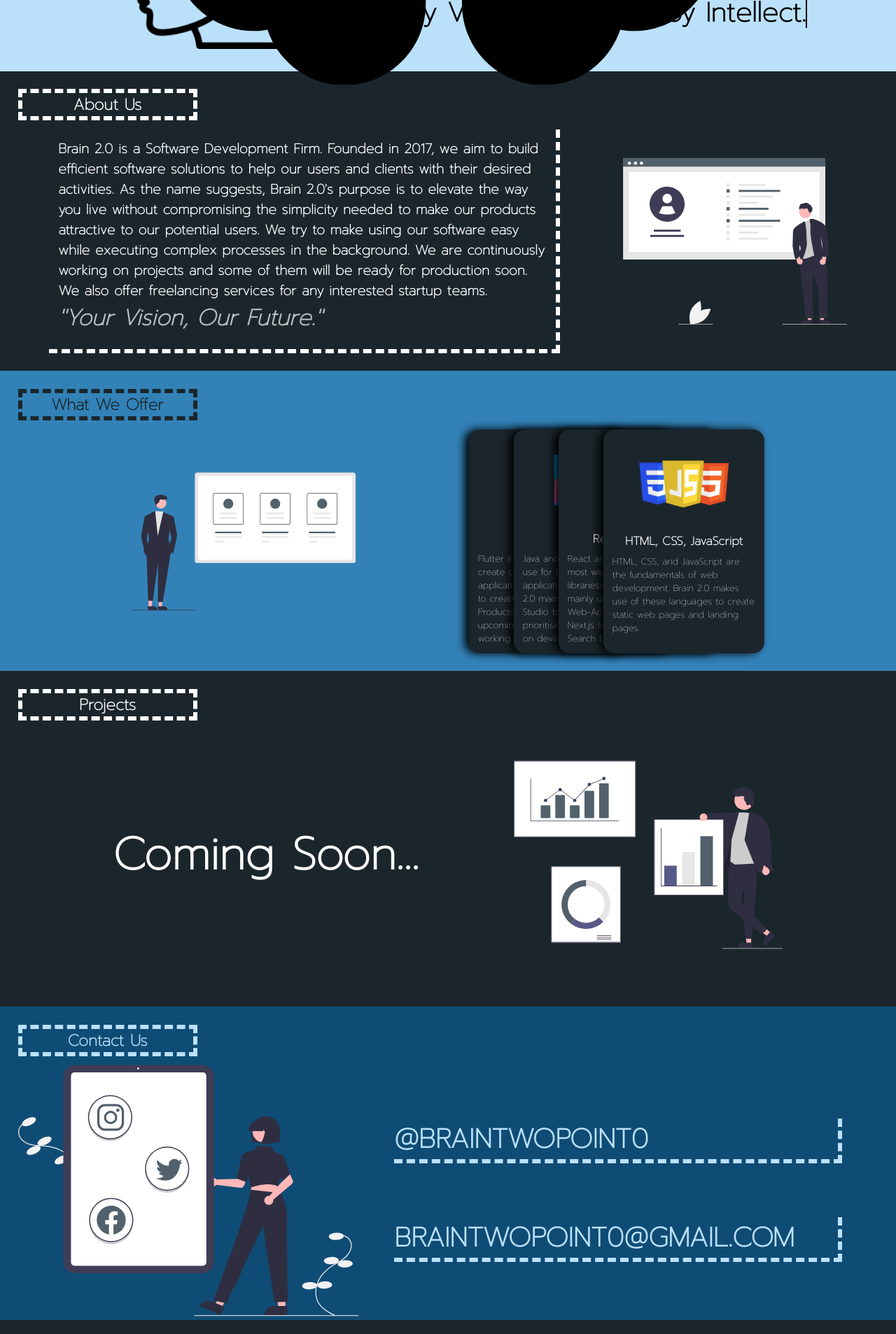
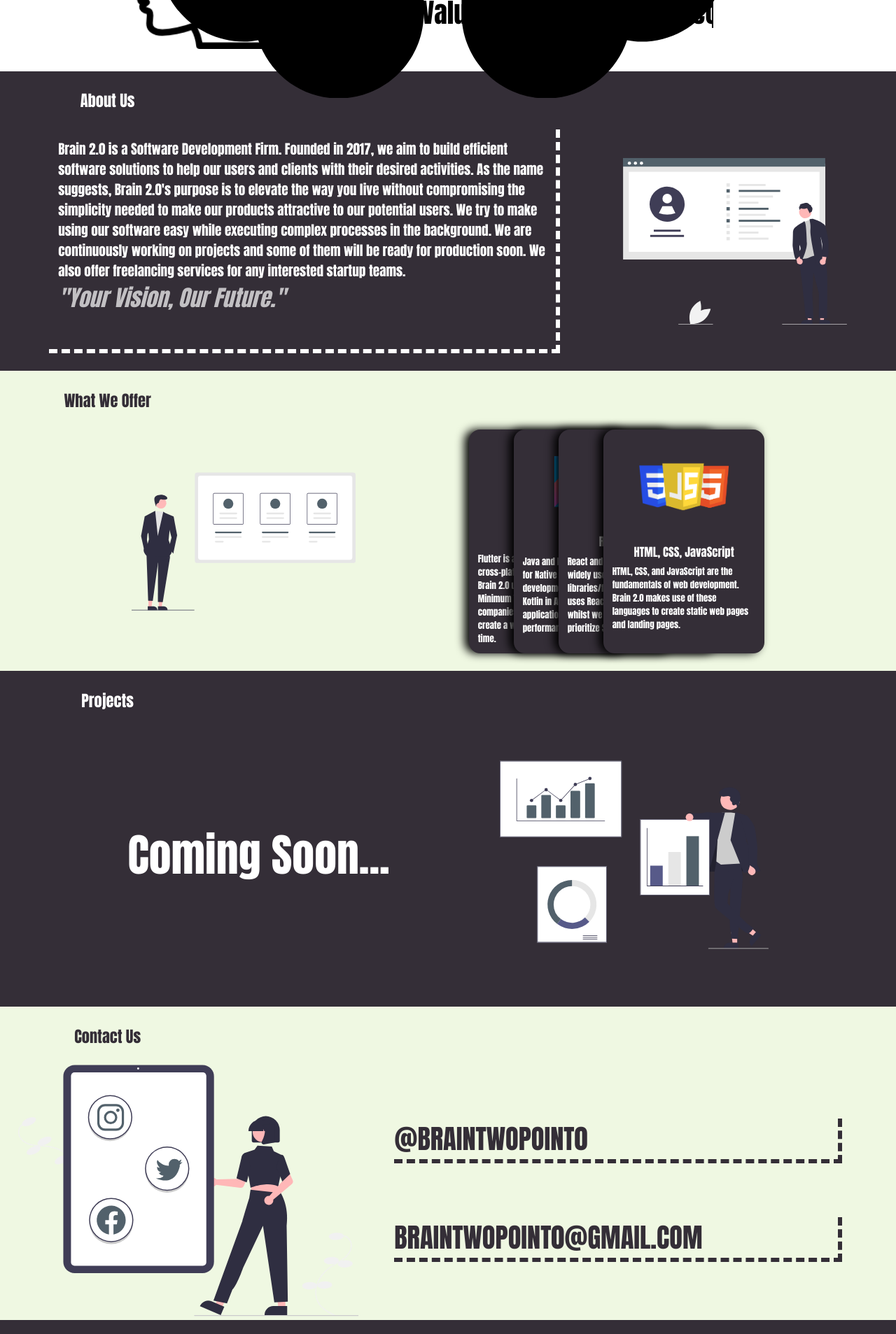
Before and after one commit to karimfawaz/brainTwoPoint0-website, a Next.js app: page / in a window 1280 px wide. Shown: the part 340-2247 px from the top of the page at 70% size. Built offline with nearby package versions, Linux system fonts and the light colour scheme.

Commit message:
Changed Palette and Font

```diff
--- a/styles/About.module.css
+++ b/styles/About.module.css
@@ -4,14 +4,14 @@
  }
 
  .sectionTitle {
-     border: 0.5vw dashed white;
+     /* border: 0.5vw dashed white; */
      width: 20vw;
      height: 3.5vw;
      text-align: center;
      color: white;
      font-size: 1.75vw;
      align-self: center;
-     font-weight: bold;
+
  }
 
  .container {
@@ -28,7 +28,7 @@
      padding: 1vw;
      border-right: 0.5vw dashed white;
      border-bottom: 0.5vw dashed white;
-     font-weight: bold;
+
      color: white;
  }
 
--- a/styles/Contact.module.css
+++ b/styles/Contact.module.css
@@ -2,16 +2,16 @@
     height: 35vw;
     padding: 2vw;
     align-self: center;
-    background-color: var(--two );
+    background-color: var(--three);
 }
 
 .sectionTitle {
-    border: 0.5vw dashed var(--three);
-    font-weight: bold;
+    /* border: 0.5vw dashed var(--three); */
+
     width: 20vw;
     height: 3.5vw;
     text-align: center;
-    color: var(--three);
+    color: var(--one);
     font-size: 1.75vw;
 }
 
@@ -29,7 +29,7 @@
 .instaSvg {
     height: 7vw;
     width: 7vw;
-    background: linear-gradient(45deg, var(--four),var(--three));
+    background: linear-gradient(45deg, var(--one),var(--three));
     border-radius: 25px;
     padding: 0.5vw;
 }
@@ -37,7 +37,7 @@
 .emailSvg {
     height: 7vw;
     width: 7vw;
-    background: linear-gradient(45deg, var(--four),var(--three));
+    background: linear-gradient(45deg, var(--one),var(--three));
      border-radius: 25px;
     padding: 0.7vw;
 }
@@ -58,9 +58,9 @@
     font-size: 3vw;
     margin: 2vw;
     text-transform: uppercase;
-    border-right: var(--three) dashed 0.5vw;
-    border-bottom: var(--three) dashed 0.5vw;
-    color: var(--three);
+    border-right: var(--one) dashed 0.5vw;
+    border-bottom: var(--one) dashed 0.5vw;
+    color: var(--one);
     padding-right: 1vw;
 
 }
--- a/styles/Header.module.css
+++ b/styles/Header.module.css
@@ -1,5 +1,5 @@
 .header {
-    background-color: var(--three);
+    background-color: white;
     padding: 2rem;
     display: grid;
     grid-template-areas: "logo name" "logo slogan";
@@ -48,10 +48,10 @@
         width: 0ch;
     }
     50% {
-        width: 28.5ch;
+        width: 30ch;
     }
     100%{
-        width: 28.5ch;
+        width: 30ch;
     }
 }
 /*
--- a/styles/Nav.module.css
+++ b/styles/Nav.module.css
@@ -11,7 +11,7 @@
 
  .navItem {
      color: white;
-     font-weight: bold;
+
      font-size: 1.5em;
  }
 
--- a/styles/Projects.module.css
+++ b/styles/Projects.module.css
@@ -5,8 +5,8 @@
 }
 
 .sectionTitle {
-    border: 0.5vw dashed white;
-    font-weight: bold;
+    /* border: 0.5vw dashed white; */
+
     width: 20vw;
     height: 3.5vw;
     text-align: center;
--- a/styles/Skills.module.css
+++ b/styles/Skills.module.css
@@ -1,11 +1,10 @@
 .skillsSection {
-    background-color: var(--four);
+    background-color: var(--three);
     padding: 2vw;
 }
 
 .sectionTitle {
-    border: 0.5vw dashed var(--one);
-    font-weight: bold;
+    /* border: 0.5vw dashed var(--one); */
     width: 20vw;
     height: 3.5vw;
     text-align: center;
--- a/styles/globals.css
+++ b/styles/globals.css
@@ -1,26 +1,7 @@
-/*
-COLORS:
-f0f5f9
-c9d6df
-52616b
-1e2022
-
-
-*/
-
-/*
-NEW Colors
-212121
-323232
-0D7377
-14FFEC
-
-*/
-
 :root {
-    --one: #1B262C;
-    --two: #0F4C75;
-    --three: #BBE1FA;
+    --one: #342E37;
+    --two: #7C9EB2;
+    --three: #EFF8E2;
     --four: #3282B8;
 }
 
@@ -28,9 +9,8 @@ html, body {
     padding: 0;
     margin: 0;
     /* font-family: -apple-system, BlinkMacSystemFont, Segoe UI, Roboto, Oxygen, Ubuntu, Cantarell, Fira Sans, Droid Sans, Helvetica Neue, sans-serif; */
+    font-family: 'Impact', sans-serif;
 
-    font-family: 'Prompt', sans-serif;
-    /* letter-spacing: 1px; */
     background-color: #f0f5f9;
     scroll-behavior: smooth;
     overflow-x: hidden;
```
